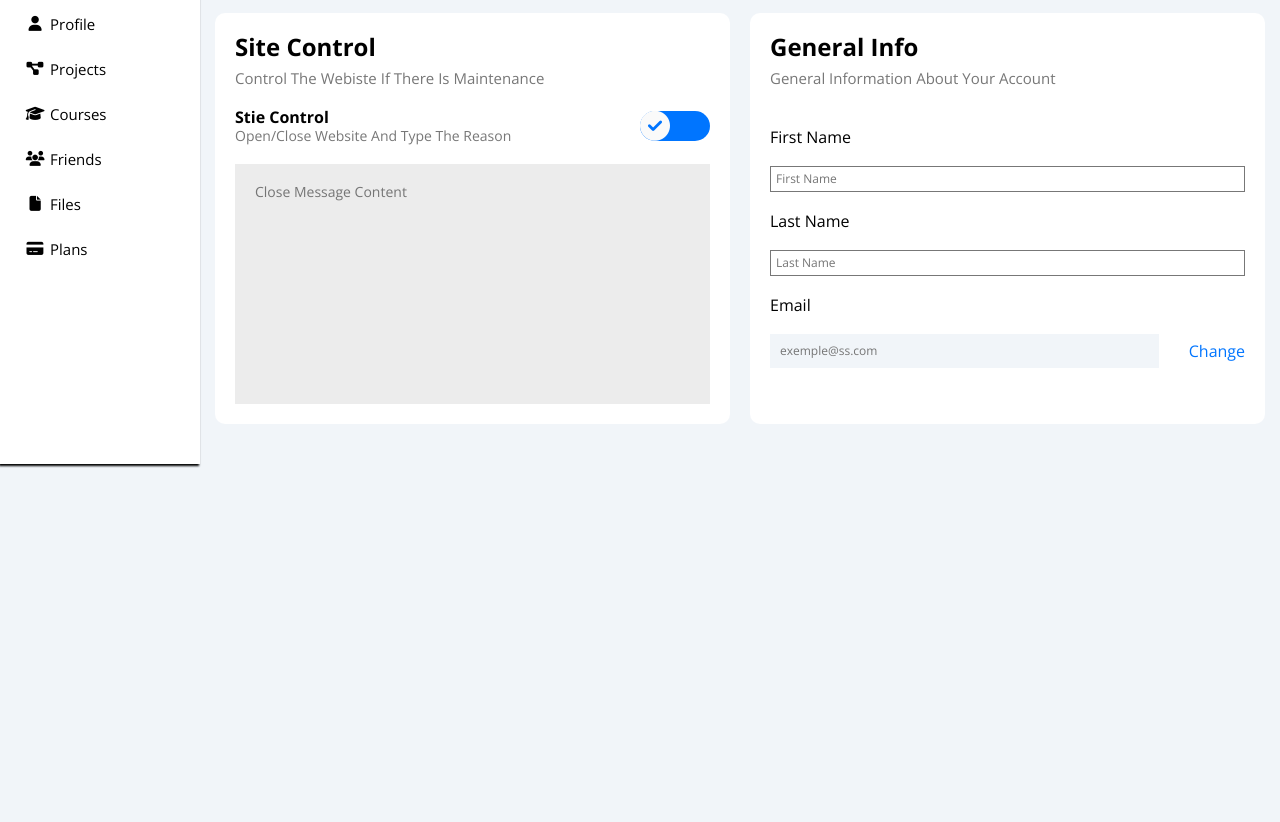
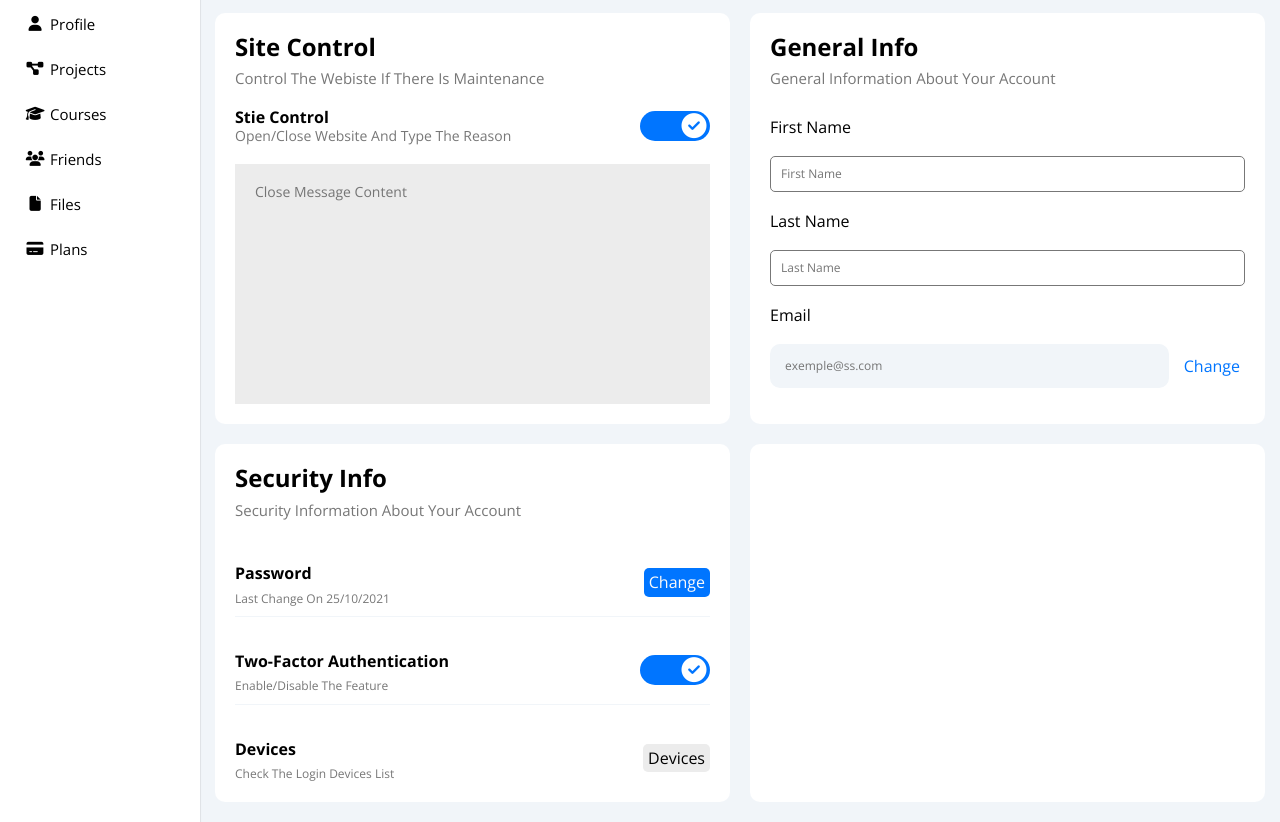
Before and after one commit to NakedAv0cad0/Practice-Templete-Four, a plain HTML site: page settings.html in a window 1280 px wide. Shown: the part 164-986 px from the top of the page. Before the commit the page ends 800 px from the top, so only its background shows below. Drawn offline with nearby package versions, Linux system fonts and the light colour scheme.

Commit message:
complete the third box

```diff
--- a/css/framwork.css
+++ b/css/framwork.css
@@ -48,11 +48,36 @@
 .p-20 {
     padding: 20px;
 }
+.p-20-tb {
+    padding-top: 20px;
+    padding-bottom: 20px;
+}
+.p-20-lr {
+    padding-left: 20px;
+    padding-right: 20px;
+}
+.p-15 {
+    padding: 15px;
+}
+.p-10 {
+    padding: 10px;
+}
+.p-10-tb {
+    padding-top: 10px;
+    padding-bottom: 10px;
+}
 .p-5 {
     padding: 5px;
 }
+.p-5-tb {
+    padding-top: 5px;
+    padding-bottom: 5px;
+}
 .p-t-0 {
     padding-top: 0;
+}
+.m-0 {
+    margin: 0;
 }
 .m-20 {
     margin: 20px;
@@ -61,7 +86,10 @@
 .light-black {
     color: #777;
 }
-/* Font-size */
+/* Font */
+.ph {
+    font-size: 14px;
+}
 @media (max-width:567px) {
     .ph {
     font-size: 12px;
@@ -70,10 +98,16 @@
 .fss {
     font-size: 12px;
 }
+.fb {
+    font-weight: bold;
+}
 /* Shape */
 .brr-10 {
     border-radius: 10px;
 }
+.brr-5 {
+    border-radius: 5px;
+}
 .brr-cercle {
     border-radius: 50%;
 }
--- a/css/style.css
+++ b/css/style.css
@@ -110,7 +110,7 @@ input:focus, textarea:focus {
         margin-bottom: 5px;
     }
 }
-.btn {
+.dashboard .btn {
     align-self: flex-end;
     width: fit-content;
     margin: 20px 20px 20px 0;
@@ -127,7 +127,7 @@ input:focus, textarea:focus {
         margin: 30px auto;
     }
 }
-.btn:hover {
+.dashboard.btn:hover {
     background-color: var(--blue-alt);
     color: white;
 }
@@ -143,6 +143,21 @@ input:focus, textarea:focus {
     .greeting h2 {
         font-size: 20px;
     }
+}
+.settings .btn {
+    border: none;
+    cursor: pointer;
+    font-weight: 500;
+    background-color: var(--blue);
+    color: var(--checked);
+    padding: 5px;
+    border-radius: 5px;
+    transition: var(--delay);
+    margin: 0;
+}
+.settings .btn:hover {
+    background-color: var(--blue-alt);
+    color: white;
 }
 /* main Form */
 body {
@@ -1026,48 +1041,53 @@ body {
     color: black;
 }
 /* Settings */
-.settings .box:first-of-type .holder .bar .text span {
+/* .settings .box:first-of-type .holder .bar .text span {
     font-size: 14px;
     color: var(--light-color);
-}
-.settings .box:first-of-type .holder .bar .btn-slide {
+} */
+.btn-slide {
     width: 70px;
     height: 30px;
+    border-radius: 50px;
     background-color: var(--blue);
-    border-radius: 50px;
     cursor: pointer;
     transition: var(--delay);
-    background-color: var(--blue);
 }
-.settings .box:first-of-type .holder .bar .btn-slide:hover {
+.btn-slide:hover {
     background-color: var(--border-color);
 }
-.settings .box:first-of-type .holder .bar .btn-slide .on, .settings .box:first-of-type .holder .bar .btn-slide .off {
-    top: 0px;
-    left: -0%;
-    font-size: 30px;
+.btn-slide::before,
+.btn-slide::after {
+    font-family: "Font Awesome 5 Free";
+    font-weight: 900;
+    position: absolute;
+    top: 1px;
+    right: 5%;
+    font-size: 25px;
     border-radius: 50%;
     transition: var(--delay);
 }
-.settings .box:first-of-type .holder .bar .btn-slide .on {
+.btn-slide::before {
+    content: "\f058";
+    color: white;
+}
+.btn-slide:hover::before {
     z-index: 10;
-    color: var(--checked);
-}
-.settings .box:first-of-type .holder .bar .btn-slide:hover .on {
-    z-index: 1;
-    left: 100%;
-    transform: translateX(-100%);
-    visibility: hidden;
-}
-.settings .box:first-of-type .holder .bar .btn-slide .off {
-    z-index: 1;
+    right: 95%;
+    transform: translateX(100%);
     color: transparent;
 }
-.settings .box:first-of-type .holder .bar .btn-slide:hover .off {
+.btn-slide::after {
+    content: "\f057";
     z-index: 10;
-    left: 102%;
-    transform: translateX(-100%);
-    color: var(--blue);
+    color: transparent;
+}
+.btn-slide:hover::after {
+    z-index: 1;
+    right: 95%;
+    transform: translateX(100%);
+    color: white;
+
 }
 .settings .box:first-of-type .holder textarea {
     height: 200px;
@@ -1088,16 +1108,19 @@ body {
 .settings .box:nth-of-type(2) form .clon input {
     border: none;
     background-color: var(--section-background);
-    padding: 10px;
     cursor: not-allowed;
 }
 .settings .box:nth-of-type(2) form button {
-    border: none;
     background-color: transparent;
     color: var(--blue);
-    font-weight: 500;
-    margin-left: 20px;
-    cursor: pointer;
+}
+/* box 3 */
+.settings .box:nth-of-type(3) .clon:not(:last-child) {
+    border-bottom: 1px solid var(--section-background);
+}
+.settings .box:nth-of-type(3) .clon:last-child button {
+    background-color: var(--box-background);
+    color: black;
 }
 /* Animation */
 @keyframes doing {
--- a/settings.html
+++ b/settings.html
@@ -60,12 +60,9 @@
                             <div class="bar d-flex d-flex-jcsb d-flex-aic">
                                 <div class="text">
                                     <h4>Stie Control</h4>
-                                    <span>Open/Close Website And Type The Reason</span>
+                                    <span class="light-black ph">Open/Close Website And Type The Reason</span>
                                 </div>
-                                <div class="btn-slide p-relative">
-                                    <i class="fa-solid fa-circle-check on p-absolute"></i>
-                                    <i class="fa-solid fa-circle-xmark off p-absolute"></i>
-                                </div>
+                                <div class="btn-slide p-relative"></div>
                             </div>
                             <textarea class="p-20" name="msg" placeholder="Close Message Content"></textarea>
                         </div>
@@ -75,19 +72,47 @@
                             <h2>General Info</h2>
                             <span class="light">General Information About Your Account</span>
                         </div>
-                        <form class="p-20 box-flex-cl" action="#">
+                        <form class="p-20-lr p-10-tb box-flex-cl" action="#">
                             <p>First Name</p>
-                            <input type="text" name="f-name" id="f-name" placeholder="First Name" class="p-5 fss -brr-5">
+                            <input type="text" name="f-name" id="f-name" placeholder="First Name" class="p-10 fss brr-5">
                             <p>Last Name</p>
-                            <input type="text" name="l-name" id="l-name" placeholder="Last Name" class="p-5 fss -brr-5">
+                            <input type="text" name="l-name" id="l-name" placeholder="Last Name" class="p-10 fss brr-5">
                             <p>Email</p>
                             <div class="clon d-flex d-flex-jcsb d-flex-10 d-flex-aic">
-                                <input type="mail" class="fss brr-5" placeholder="exemple@ss.com" readonly>
-                                <button>Change</button>
+                                <input type="mail" class="p-15 fss brr-10" placeholder="exemple@ss.com" readonly>
+                                <button class="btn">Change</button>
                             </div>
                         </form>
                     </div>
-                    <div class="box"></div>
+                    <div class="box">
+                        <div class="greeting">
+                            <h2>Security Info</h2>
+                            <span class="light">Security Information About Your Account</span>
+                        </div>
+                        <div class="holder box-flex-cl p-20-lr p-10-tb">
+                            <div class="clon d-flex d-flex-jcsb d-flex-aic p-10-tb">
+                                <div class="text">
+                                    <p class="fb p-5-tb">Password</p>
+                                    <span class="light-black fss">Last Change On 25/10/2021</span>
+                                </div>
+                                <button class="btn m-0">Change</button>
+                            </div>
+                            <div class="clon d-flex d-flex-jcsb d-flex-aic p-10-tb">
+                                <div class="text">
+                                    <p class="fb p-5-tb">Two-Factor Authentication</p>
+                                    <span class="light-black fss">Enable/Disable The Feature</span>
+                                </div>
+                                <div class="btn-slide p-relative"></div>
+                            </div>
+                            <div class="clon d-flex d-flex-jcsb d-flex-aic p-10-tb">
+                                <div class="text">
+                                    <p class="fb p-5-tb">Devices</p>
+                                    <span class="light-black fss">Check The Login Devices List</span>
+                                </div>
+                                <button class="btn">Devices</button>
+                            </div>
+                        </div>
+                    </div>
                     <div class="box"></div>
                     <div class="box"></div>
                     <div class="box"></div>
```
